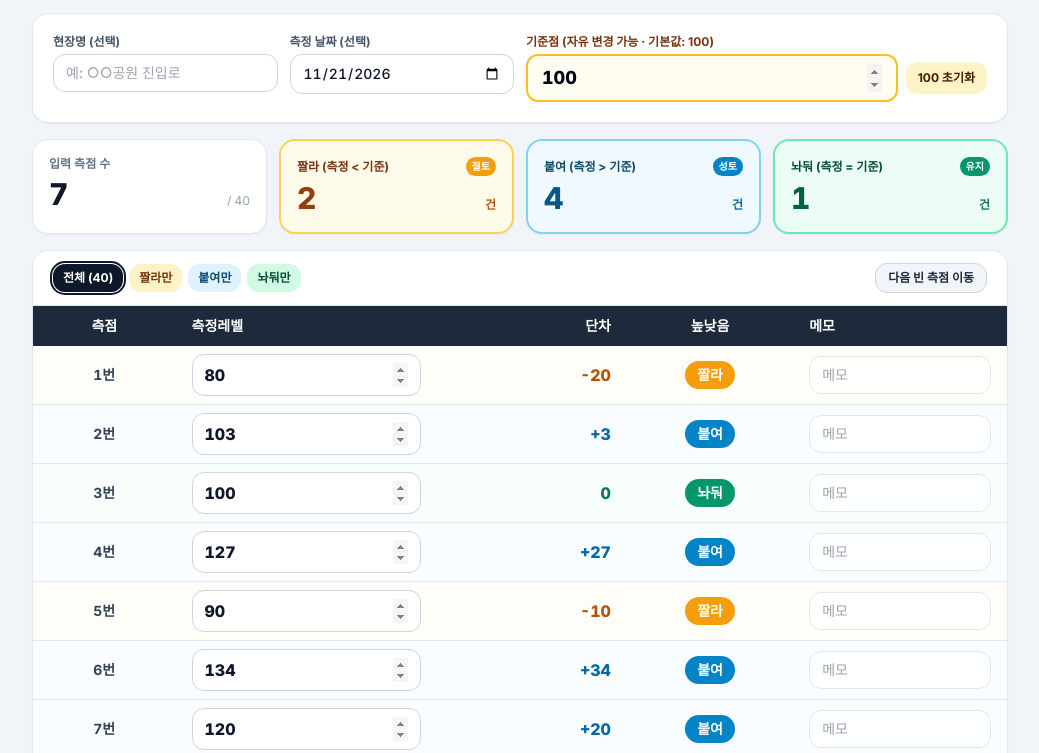
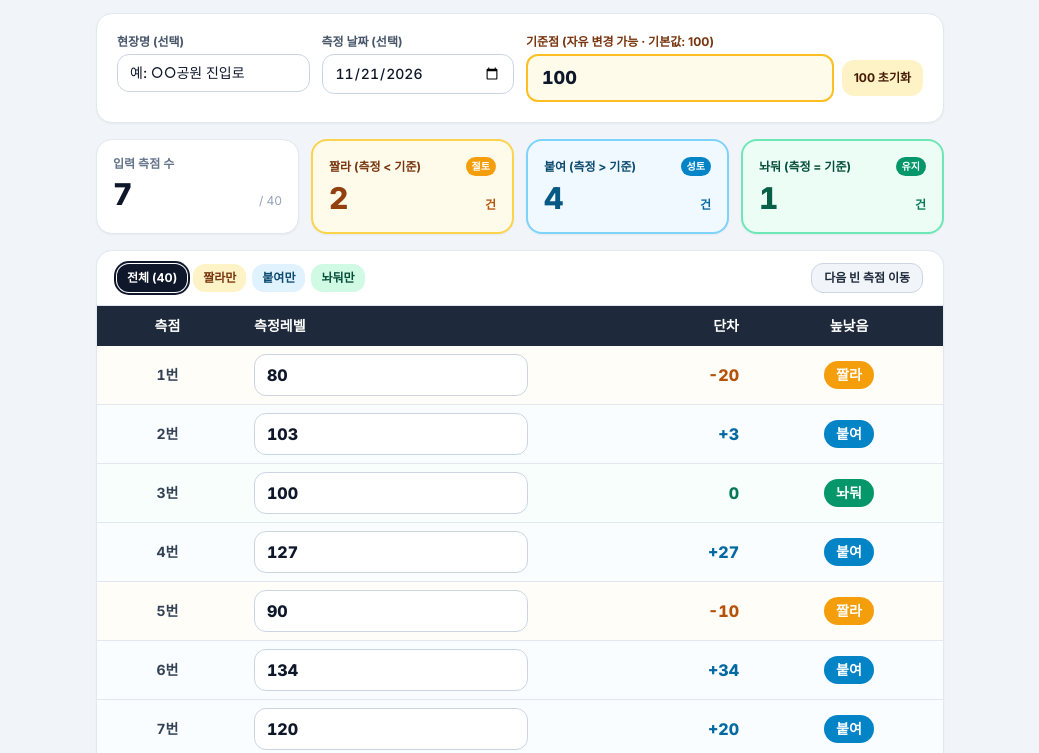
Before and after one commit to easydesign2009/level-calc, a plain HTML site: page index.html in a window 1280 px wide. Shown: the part 164-917 px from the top of the page, without its empty margins (120-1159 px from the left). Drawn offline with nearby package versions, Linux system fonts and the light colour scheme.

Commit message:
Update index.html

```diff
--- a/index.html
+++ b/index.html
@@ -2,7 +2,7 @@
 <html lang="ko">
 <head>
   <meta charset="UTF-8" />
-  <meta name="viewport" content="width=device-width, initial-scale=1.0, maximum-scale=1.0, user-scalable=no" />
+  <meta name="viewport" content="width=device-width, initial-scale=1.0" />
   <title>현장 레벨 계산기</title>
   <script src="https://cdn.tailwindcss.com"></script>
   <link rel="preconnect" href="https://fonts.googleapis.com" />
@@ -16,17 +16,19 @@
     .tabular-nums {
       font-variant-numeric: tabular-nums;
     }
-    input[type="number"]::-webkit-inner-spin-button,
-    input[type="number"]::-webkit-outer-spin-button {
-      opacity: 0.7;
-    }
     input, button {
       touch-action: manipulation;
+    }
+    .level-input {
+      color: #0f172a !important;
+      background-color: #ffffff !important;
+      opacity: 1 !important;
+      -webkit-text-fill-color: #0f172a !important;
     }
   </style>
 </head>
 <body class="bg-slate-100 text-slate-900 min-h-screen pb-12">
-  <div class="max-w-5xl mx-auto px-2.5 sm:px-6 pt-3 sm:pt-6 space-y-3.5 sm:space-y-4">
+  <div class="max-w-4xl mx-auto px-2.5 sm:px-6 pt-3 sm:pt-6 space-y-3.5 sm:space-y-4">
     <!-- 상단 타이틀 및 공유/초기화 액션 바 -->
     <header class="bg-slate-900 text-white rounded-2xl p-4 sm:p-6 shadow-sm">
       <div class="flex flex-col md:flex-row md:items-center md:justify-between gap-3.5">
@@ -87,11 +89,9 @@
             id="siteName"
             type="text"
             autocomplete="off"
-            autocorrect="off"
-            autocapitalize="off"
             placeholder="예: ○○공원 진입로"
             oninput="handleSiteNameInput(this.value)"
-            class="w-full rounded-xl border border-slate-300 bg-white px-3 py-2 text-sm font-medium text-slate-900 focus:outline-none focus:ring-2 focus:ring-slate-900"
+            class="level-input w-full rounded-xl border border-slate-300 px-3 py-2 text-base sm:text-sm font-medium focus:outline-none focus:ring-2 focus:ring-slate-900"
           />
         </div>
 
@@ -103,7 +103,7 @@
             id="measureDate"
             type="date"
             onchange="handleDateChange(this.value)"
-            class="w-full rounded-xl border border-slate-300 bg-white px-3 py-2 text-sm font-medium text-slate-900 tabular-nums focus:outline-none focus:ring-2 focus:ring-slate-900"
+            class="level-input w-full rounded-xl border border-slate-300 px-3 py-2 text-base sm:text-sm font-medium tabular-nums focus:outline-none focus:ring-2 focus:ring-slate-900"
           />
         </div>
 
@@ -114,17 +114,17 @@
           <div class="flex items-center gap-2">
             <input
               id="referencePoint"
-              type="number"
-              step="any"
+              type="text"
               inputmode="decimal"
               value="100"
               oninput="handleRefChange()"
-              class="w-full rounded-xl border-2 border-amber-400 bg-amber-50/70 px-3.5 py-2 text-base sm:text-lg font-extrabold text-slate-950 tabular-nums focus:outline-none focus:ring-2 focus:ring-amber-500"
+              class="w-full rounded-xl border-2 border-amber-400 bg-amber-50 px-3.5 py-2 text-base sm:text-lg font-extrabold text-slate-950 tabular-nums focus:outline-none focus:ring-2 focus:ring-amber-500"
+              style="color:#0f172a; -webkit-text-fill-color:#0f172a;"
             />
             <button
               type="button"
               onclick="setRefDefault()"
-              class="px-3 py-2 rounded-xl bg-amber-100 hover:bg-amber-200 text-amber-950 text-xs font-bold shrink-0 transition"
+              class="px-3 py-2.5 rounded-xl bg-amber-100 hover:bg-amber-200 text-amber-950 text-xs font-bold shrink-0 transition"
               title="기준점을 100으로 되돌리기"
             >
               100 초기화
@@ -227,16 +227,14 @@
         </div>
       </div>
 
-      <!-- 메모 열을 축소하여 측정레벨·단차·높낮음이 좁은 화면에서도 잘 보이도록 구성 -->
       <div class="overflow-x-auto">
-        <table class="w-full text-left border-collapse table-fixed sm:table-auto">
+        <table class="w-full text-left border-collapse">
           <thead>
             <tr class="bg-slate-800 text-white text-xs sm:text-sm">
-              <th class="py-2.5 px-1.5 sm:px-4 font-bold w-14 sm:w-24 text-center">측점</th>
-              <th class="py-2.5 px-1.5 sm:px-4 font-bold w-24 sm:w-44">측정레벨</th>
-              <th class="py-2.5 px-1.5 sm:px-4 font-bold w-16 sm:w-32 text-right">단차</th>
-              <th class="py-2.5 px-1.5 sm:px-4 font-bold w-16 sm:w-28 text-center">높낮음</th>
-              <th class="py-2.5 px-1.5 sm:px-4 font-bold w-16 sm:w-36 text-center sm:text-left">메모</th>
+              <th class="py-2.5 px-2 sm:px-4 font-bold w-16 sm:w-24 text-center">측점</th>
+              <th class="py-2.5 px-2 sm:px-4 font-bold w-32 sm:w-52">측정레벨</th>
+              <th class="py-2.5 px-2 sm:px-4 font-bold w-24 sm:w-36 text-right">단차</th>
+              <th class="py-2.5 px-2 sm:px-4 font-bold w-20 sm:w-32 text-center">높낮음</th>
             </tr>
           </thead>
           <tbody id="levelTableBody" class="divide-y divide-slate-200 text-xs sm:text-sm">
@@ -277,7 +275,7 @@
       7: 120
     };
 
-    const STORAGE_KEY = 'field_level_calculator_v3';
+    const STORAGE_KEY = 'field_level_calculator_v4';
 
     let state = {
       siteName: '',
@@ -292,8 +290,7 @@
       const pts = {};
       for (let i = 1; i <= TOTAL_POINTS; i++) {
         pts[i] = {
-          level: Object.prototype.hasOwnProperty.call(SAMPLE_VALUES, i) ? String(SAMPLE_VALUES[i]) : '',
-          note: ''
+          level: Object.prototype.hasOwnProperty.call(SAMPLE_VALUES, i) ? String(SAMPLE_VALUES[i]) : ''
         };
       }
       return pts;
@@ -302,7 +299,7 @@
     function createEmptyPoints() {
       const pts = {};
       for (let i = 1; i <= TOTAL_POINTS; i++) {
-        pts[i] = { level: '', note: '' };
+        pts[i] = { level: '' };
       }
       return pts;
     }
@@ -335,7 +332,6 @@
             base[i].level = parsed.points[i].level !== undefined && parsed.points[i].level !== null
               ? String(parsed.points[i].level)
               : '';
-            base[i].note = typeof parsed.points[i].note === 'string' ? parsed.points[i].note : '';
           }
         }
         state.points = base;
@@ -378,12 +374,17 @@
       return `${val}`;
     }
 
+    function parseNumericValue(rawStr) {
+      if (rawStr === '' || rawStr === null || rawStr === undefined) return null;
+      const trimmed = String(rawStr).trim();
+      if (trimmed === '' || trimmed === '-' || trimmed === '.' || trimmed === '-.') return null;
+      const num = Number(trimmed);
+      return Number.isFinite(num) ? num : null;
+    }
+
     function evaluatePoint(rawLevelStr, refPoint) {
-      if (rawLevelStr === '' || rawLevelStr === null || rawLevelStr === undefined) {
-        return { hasInput: false, level: null, diff: null, actionCode: 'NONE', actionLabel: '-' };
-      }
-      const parsedLevel = Number(rawLevelStr);
-      if (!Number.isFinite(parsedLevel)) {
+      const parsedLevel = parseNumericValue(rawLevelStr);
+      if (parsedLevel === null) {
         return { hasInput: false, level: null, diff: null, actionCode: 'NONE', actionLabel: '-' };
       }
 
@@ -414,17 +415,15 @@
       const rawVal = input.value;
       state.referenceRaw = rawVal;
 
-      if (rawVal === '' || rawVal === '-' || rawVal === '.') {
+      const numVal = parseNumericValue(rawVal);
+      if (numVal === null) {
         saveState();
         return;
       }
 
-      const numVal = Number(rawVal);
-      if (Number.isFinite(numVal)) {
-        state.referencePoint = numVal;
-        saveState();
-        recalculateAllRows();
-      }
+      state.referencePoint = numVal;
+      saveState();
+      recalculateAllRows();
     }
 
     function setRefDefault() {
@@ -437,17 +436,10 @@
     }
 
     function handleLevelInput(index, value) {
-      if (!state.points[index]) state.points[index] = { level: '', note: '' };
+      if (!state.points[index]) state.points[index] = { level: '' };
       state.points[index].level = value;
       saveState();
       updateRowAndSummary(index);
-    }
-
-    function handleNoteInput(index, value) {
-      if (!state.points[index]) state.points[index] = { level: '', note: '' };
-      state.points[index].note = value;
-      saveState();
-      buildSummaryPreview();
     }
 
     function setFilter(nextFilter) {
@@ -468,15 +460,15 @@
 
     function getBadgeHtml(actionCode, actionLabel) {
       if (actionCode === 'CUT') {
-        return `<span class="inline-flex items-center justify-center px-2 sm:px-3 py-1 rounded-full bg-amber-500 text-white text-xs sm:text-sm font-extrabold whitespace-nowrap">${actionLabel}</span>`;
+        return `<span class="inline-flex items-center justify-center px-2.5 sm:px-3 py-1 rounded-full bg-amber-500 text-white text-xs sm:text-sm font-extrabold whitespace-nowrap">${actionLabel}</span>`;
       }
       if (actionCode === 'FILL') {
-        return `<span class="inline-flex items-center justify-center px-2 sm:px-3 py-1 rounded-full bg-sky-600 text-white text-xs sm:text-sm font-extrabold whitespace-nowrap">${actionLabel}</span>`;
+        return `<span class="inline-flex items-center justify-center px-2.5 sm:px-3 py-1 rounded-full bg-sky-600 text-white text-xs sm:text-sm font-extrabold whitespace-nowrap">${actionLabel}</span>`;
       }
       if (actionCode === 'KEEP') {
-        return `<span class="inline-flex items-center justify-center px-2 sm:px-3 py-1 rounded-full bg-emerald-600 text-white text-xs sm:text-sm font-extrabold whitespace-nowrap">${actionLabel}</span>`;
+        return `<span class="inline-flex items-center justify-center px-2.5 sm:px-3 py-1 rounded-full bg-emerald-600 text-white text-xs sm:text-sm font-extrabold whitespace-nowrap">${actionLabel}</span>`;
       }
-      return `<span class="inline-flex items-center justify-center px-1.5 sm:px-2.5 py-0.5 rounded-full bg-slate-100 text-slate-400 text-[11px] sm:text-xs font-semibold whitespace-nowrap">-</span>`;
+      return `<span class="inline-flex items-center justify-center px-2 py-0.5 rounded-full bg-slate-100 text-slate-400 text-xs font-semibold whitespace-nowrap">-</span>`;
     }
 
     function getDiffClass(actionCode) {
@@ -487,7 +479,7 @@
     }
 
     function updateRowAndSummary(index) {
-      const pt = state.points[index] || { level: '', note: '' };
+      const pt = state.points[index] || { level: '' };
       const res = evaluatePoint(pt.level, state.referencePoint);
 
       const diffCell = document.getElementById(`diff-${index}`);
@@ -496,7 +488,7 @@
 
       if (diffCell) {
         diffCell.textContent = res.hasInput ? formatDiff(res.diff) : '-';
-        diffCell.className = `py-2 px-1.5 sm:px-4 text-right tabular-nums text-xs sm:text-base break-all sm:break-normal ${getDiffClass(res.actionCode)}`;
+        diffCell.className = `py-2 px-2 sm:px-4 text-right tabular-nums text-sm sm:text-base whitespace-nowrap ${getDiffClass(res.actionCode)}`;
       }
       if (actionCell) {
         actionCell.innerHTML = getBadgeHtml(res.actionCode, res.actionLabel);
@@ -529,7 +521,7 @@
       const items = [];
 
       for (let i = 1; i <= TOTAL_POINTS; i++) {
-        const pt = state.points[i] || { level: '', note: '' };
+        const pt = state.points[i] || { level: '' };
         const res = evaluatePoint(pt.level, state.referencePoint);
         if (res.hasInput) {
           inputCount++;
@@ -537,7 +529,7 @@
           else if (res.actionCode === 'FILL') fillCount++;
           else if (res.actionCode === 'KEEP') keepCount++;
         }
-        items.push({ index: i, ...res, note: pt.note || '' });
+        items.push({ index: i, ...res });
       }
 
       return { inputCount, cutCount, fillCount, keepCount, items };
@@ -562,7 +554,7 @@
       if (filtered.length === 0) {
         tbody.innerHTML = `
           <tr>
-            <td colspan="5" class="py-10 px-4 text-center text-sm text-slate-500">
+            <td colspan="4" class="py-10 px-4 text-center text-sm text-slate-500">
               선택한 조건에 해당하는 측점이 없습니다.
             </td>
           </tr>
@@ -582,41 +574,30 @@
           ? 'bg-emerald-50/40 hover:bg-emerald-50/80 transition-colors'
           : 'hover:bg-slate-50 transition-colors';
 
-        const escapedNote = item.note.replace(/"/g, '&quot;');
-        const levelVal = state.points[item.index]?.level ?? '';
+        const levelVal = String(state.points[item.index]?.level ?? '').replace(/"/g, '&quot;');
 
         tr.innerHTML = `
-          <td class="py-2 px-1 sm:px-4 text-center font-bold text-slate-700 tabular-nums whitespace-nowrap">
+          <td class="py-2 px-1.5 sm:px-4 text-center font-bold text-slate-700 tabular-nums whitespace-nowrap">
             ${item.index}번
           </td>
-          <td class="py-2 px-1 sm:px-4">
+          <td class="py-2 px-1.5 sm:px-4">
             <input
               id="level-${item.index}"
-              type="number"
-              step="any"
+              type="text"
               inputmode="decimal"
+              autocomplete="off"
               value="${levelVal}"
-              placeholder="값 입력"
+              placeholder="측정값 입력"
               oninput="handleLevelInput(${item.index}, this.value)"
-              class="w-full rounded-lg sm:rounded-xl border border-slate-300 bg-white px-2 sm:px-3 py-1.5 sm:py-2 text-xs sm:text-base font-extrabold text-slate-900 tabular-nums focus:outline-none focus:ring-2 focus:ring-slate-900"
+              class="level-input w-full rounded-xl border border-slate-300 px-2.5 sm:px-3 py-2 text-base font-extrabold tabular-nums focus:outline-none focus:ring-2 focus:ring-slate-900"
+              style="color:#0f172a; -webkit-text-fill-color:#0f172a;"
             />
           </td>
-          <td id="diff-${item.index}" class="py-2 px-1.5 sm:px-4 text-right tabular-nums text-xs sm:text-base break-all sm:break-normal ${getDiffClass(item.actionCode)}">
+          <td id="diff-${item.index}" class="py-2 px-2 sm:px-4 text-right tabular-nums text-sm sm:text-base whitespace-nowrap ${getDiffClass(item.actionCode)}">
             ${item.hasInput ? formatDiff(item.diff) : '-'}
           </td>
-          <td id="action-${item.index}" class="py-2 px-1 sm:px-4 text-center whitespace-nowrap">
+          <td id="action-${item.index}" class="py-2 px-1.5 sm:px-4 text-center whitespace-nowrap">
             ${getBadgeHtml(item.actionCode, item.actionLabel)}
-          </td>
-          <td class="py-2 px-1 sm:px-4">
-            <input
-              id="note-${item.index}"
-              type="text"
-              autocomplete="off"
-              value="${escapedNote}"
-              placeholder="메모"
-              oninput="handleNoteInput(${item.index}, this.value)"
-              class="w-full rounded-lg sm:rounded-xl border border-slate-200 bg-white/90 px-1.5 sm:px-3 py-1.5 sm:py-2 text-[11px] sm:text-sm text-slate-700 focus:outline-none focus:ring-2 focus:ring-slate-400"
-            />
           </td>
         `;
         fragment.appendChild(tr);
@@ -641,10 +622,7 @@
       const entered = stats.items.filter((it) => it.hasInput);
       if (entered.length > 0) {
         const detailStr = entered
-          .map((it) => {
-            const notePart = it.note.trim() ? `(${it.note.trim()})` : '';
-            return `${it.index}번: ${it.level} [${formatDiff(it.diff)} / ${it.actionLabel}]${notePart}`;
-          })
+          .map((it) => `${it.index}번: ${it.level} [${formatDiff(it.diff)} / ${it.actionLabel}]`)
           .join(', ');
         lines.push(detailStr);
       }
@@ -694,7 +672,7 @@
         const stats = computeStats();
         const rows = [
           ['현장명', state.siteName || '', '측정날짜', state.measureDate || '', '기준점', String(state.referencePoint)],
-          ['측점', '측정레벨', '단차', '높낮음', '메모']
+          ['측점', '측정레벨', '단차', '높낮음']
         ];
 
         stats.items.forEach((it) => {
@@ -702,8 +680,7 @@
             `측점 ${it.index}`,
             it.hasInput ? String(it.level) : '',
             it.hasInput ? formatDiff(it.diff) : '',
-            it.hasInput ? it.actionLabel : '',
-            it.note || ''
+            it.hasInput ? it.actionLabel : ''
           ]);
         });
 
```
